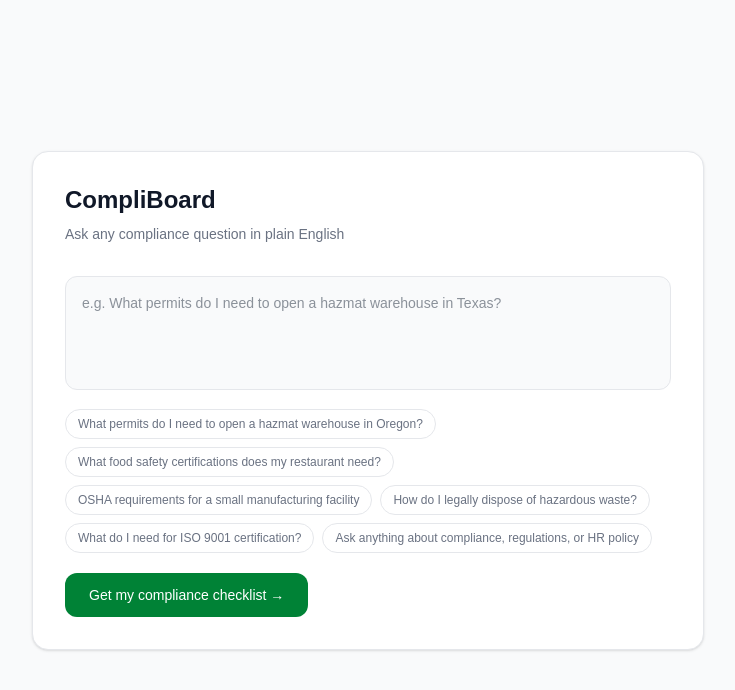
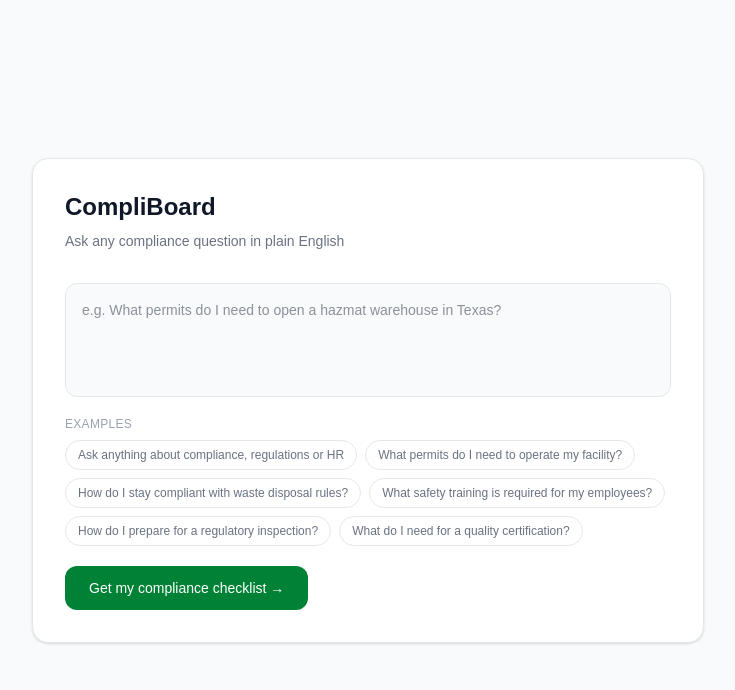
Before and after one commit to bhaskarc-compliboard/compliboard, a Next.js app: page / in a window 1280 px wide. Shown: the top 690 px of the page, without its empty margins (272-1007 px from the left). Built offline with nearby package versions, Linux system fonts and the light colour scheme.

Commit message:
universal example questions and examples label

```diff
--- a/app/page.tsx
+++ b/app/page.tsx
@@ -138,12 +138,12 @@ export default function Home() {
   }
 
   const chips = [
-    "What permits do I need to open a hazmat warehouse in Oregon?",
-    "What food safety certifications does my restaurant need?",
-    "OSHA requirements for a small manufacturing facility",
-    "How do I legally dispose of hazardous waste?",
-    "What do I need for ISO 9001 certification?",
-    "Ask anything about compliance, regulations, or HR policy",
+    "Ask anything about compliance, regulations or HR",
+    "What permits do I need to operate my facility?",
+    "How do I stay compliant with waste disposal rules?",
+    "What safety training is required for my employees?",
+    "How do I prepare for a regulatory inspection?",
+    "What do I need for a quality certification?",
   ]
 
   const doneCount = Object.values(checked).filter(Boolean).length
@@ -168,13 +168,16 @@ export default function Home() {
           />
         </div>
 
-        <div className="flex flex-wrap gap-2 mb-5">
+        <div className="mb-5">
+          <p className="text-xs text-gray-400 mb-2 uppercase tracking-wide font-medium">Examples</p>
+          <div className="flex flex-wrap gap-2">
             {chips.map((chip) => (
               <button key={chip} onClick={() => setQuestion(chip)}
                 className="text-xs px-3 py-1.5 rounded-full border border-gray-200 text-gray-500 hover:border-green-500 hover:text-green-700 transition-colors">
                 {chip}
               </button>
             ))}
+          </div>
         </div>
 
         <button onClick={handleSubmit} disabled={loading}
```
Lines whose indentation alone changed are shown as unchanged.
